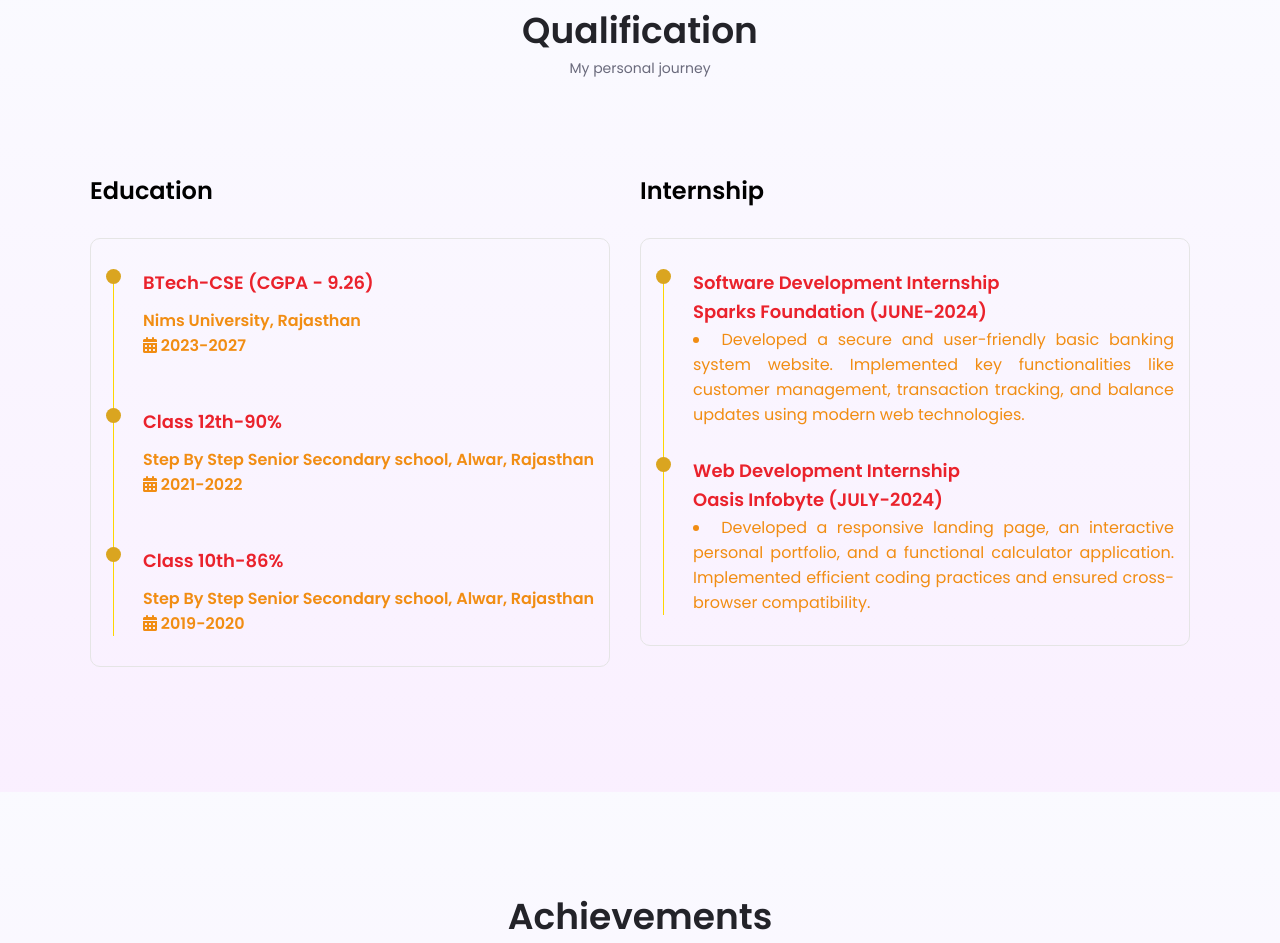
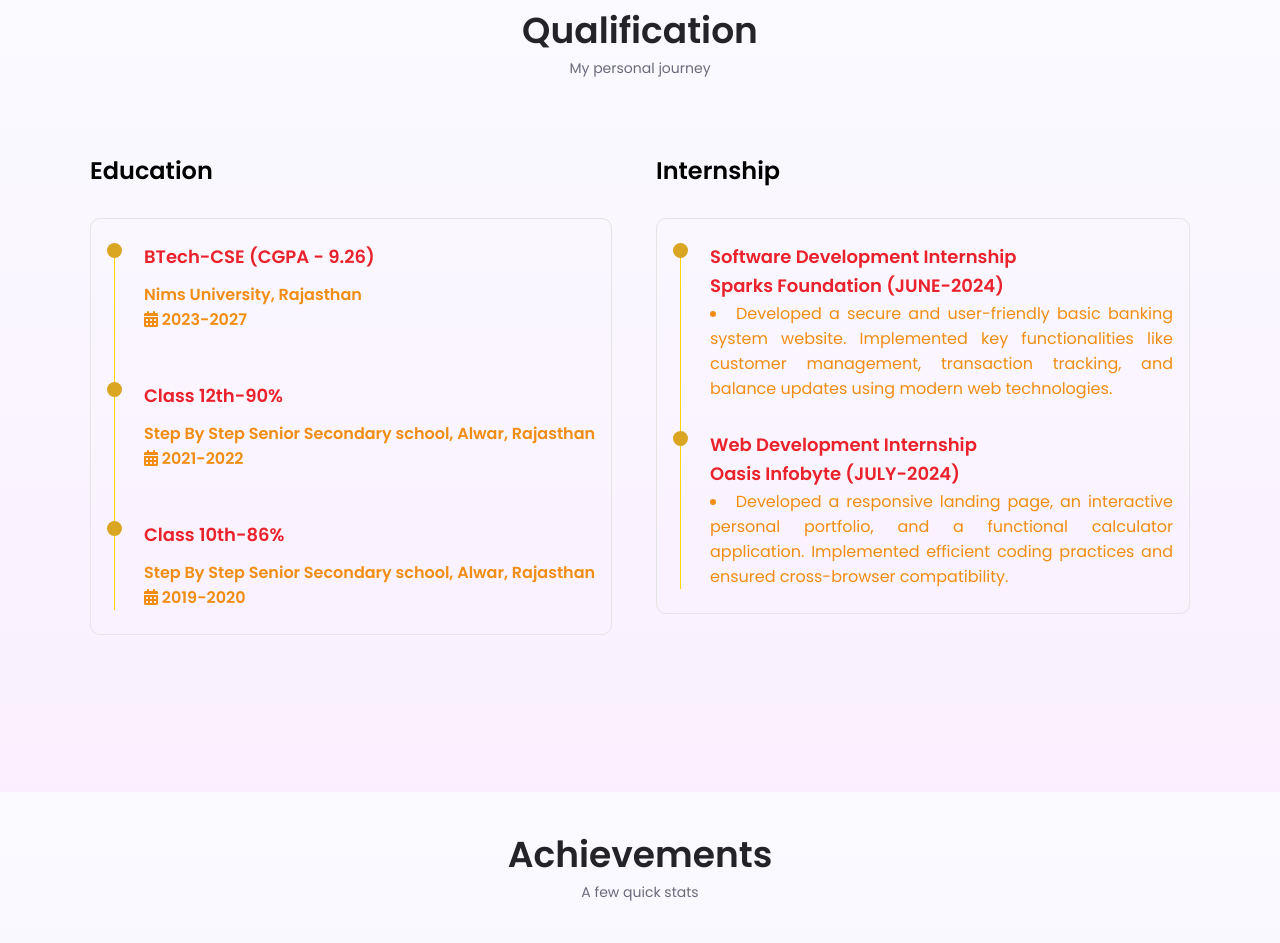
Before and after one commit to piyush06singhal/Personal-Portfolio-Website, a plain HTML site: page index.html in a window 1280 px wide. Shown: the part 3208-4151 px from the top of the page. Drawn offline with nearby package versions, Linux system fonts and the light colour scheme.

Commit message:
Update style1.css

```diff
--- a/style1.css
+++ b/style1.css
@@ -547,8 +547,10 @@ button.swiper-pagination-bullet {
 .education-content .row {
   display: flex;
   border-radius: 5px;
-  height: 400px;
-  margin-bottom: 250px;
+  min-height: 0;
+  margin-bottom: 3rem;
+  flex-wrap: wrap;
+  gap: 2rem;
 }
 
 .education-content .title {
@@ -557,9 +559,9 @@ button.swiper-pagination-bullet {
 .education-content .row .education,
 .education-content .row .internship {
   color: #fa3737;
-  flex: 0 0 50%;
-  max-width: 50%;
-  margin-top: 30px;
+  flex: 1 1 320px;
+  max-width: 100%;
+  margin-top: 10px;
 }
 .education-content h3.title {
   font-size: 24px;
@@ -571,8 +573,7 @@ button.swiper-pagination-bullet {
   max-width: 100%;
 }
 .education-content .row .timeline {
-  /* background-color:#e5e5e5; */
-  padding: 30px 15px;
+  padding: 24px 16px;
   border: 1px solid #e5e5e5;
   border-radius: 10px;
   width: 100%;
```
